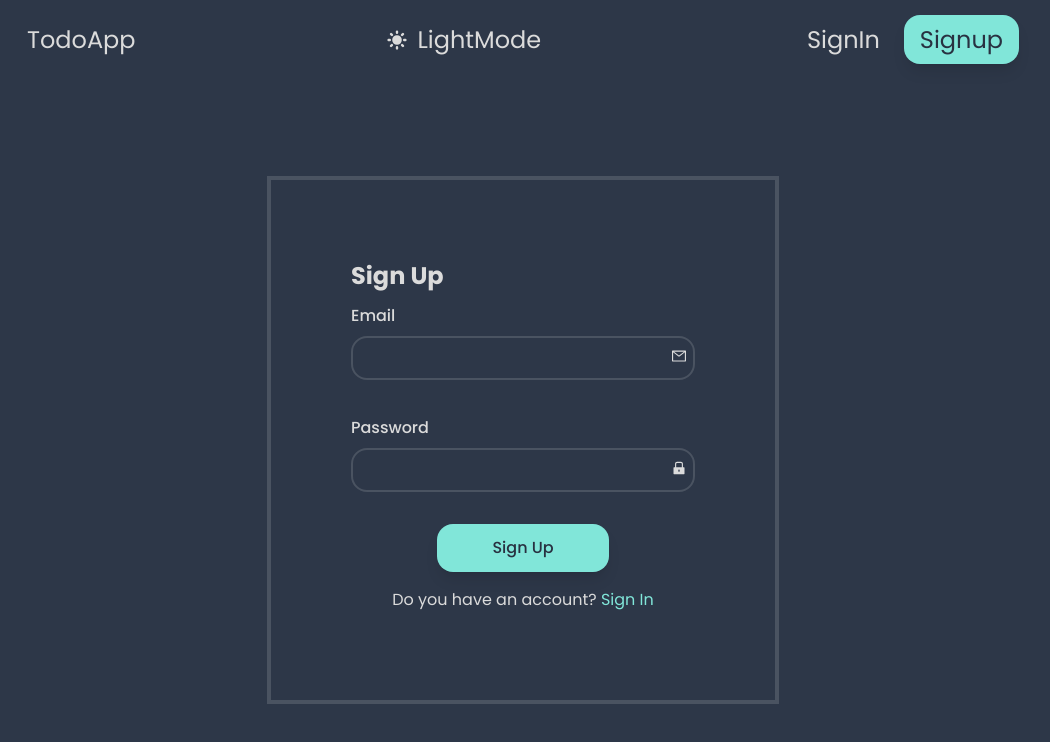
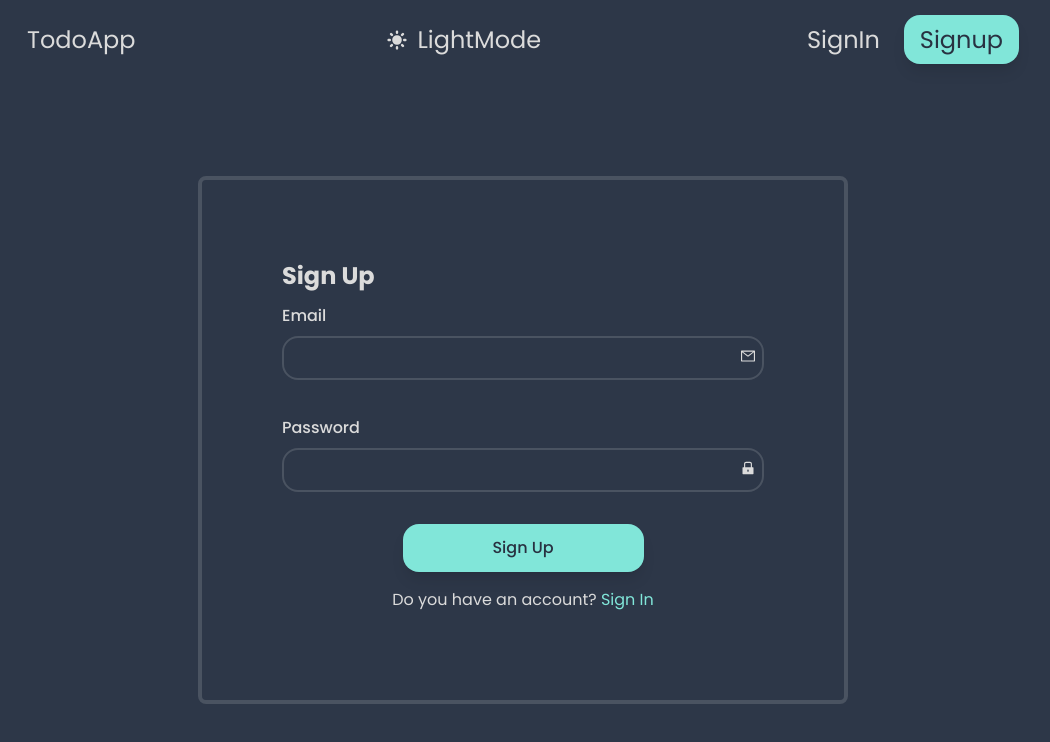
Before and after one commit to albizaw/TodoApp, a React (Create React App) app in the folder client/: page /signup in a window 1280 px wide. Shown: the top 742 px of the page, without its empty margins (117-1167 px from the left). Built offline with nearby package versions, Linux system fonts and the light colour scheme.

Commit message:
Appearance changes

```diff
--- a/client/src/components/Register.jsx
+++ b/client/src/components/Register.jsx
@@ -50,8 +50,8 @@ const Register = () => {
   };
 
   return (
-    <div className="w-full h-[90%] fixed flex flex-col items-center justify-center z-[-10]">
-      <div className="w-2/5 h-fit md:border-4 md:border-input md:p-20">
+    <div className="w-full h-[calc(100vh-80px)] fixed flex flex-col items-center justify-center z-[-10]">
+      <div className="w-3/5 lg:w-[650px] h-fit  md:border-4 md:border-input rounded-lg md:p-20">
         <h1>{error && error}</h1>
         <h1 className="text-2xl font-bold">Sign Up</h1>
         <form
```
